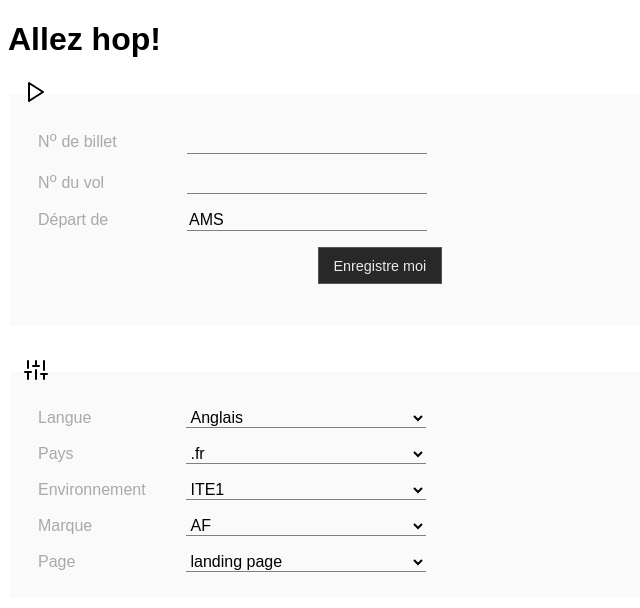
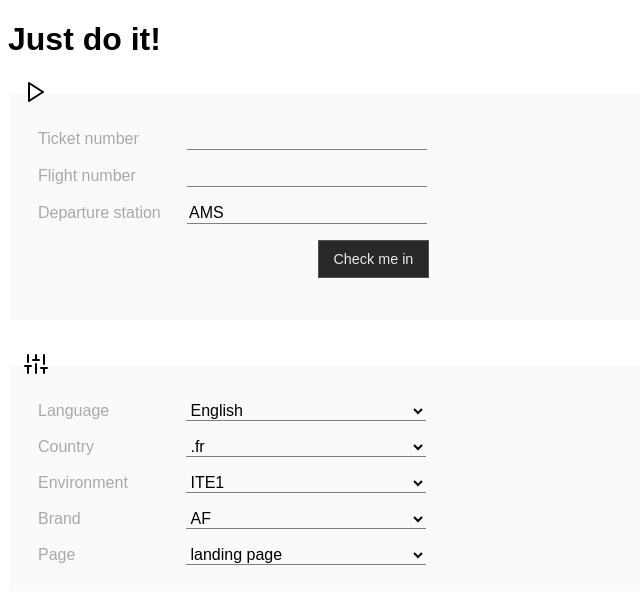
Before and after one commit to edjepetje/bw057.github.io, a plain HTML site: page stuff.html in a window 1280 px wide. Shown: the whole page, without its empty margins (0-640 px from the left). Drawn offline with Linux system fonts and the light colour scheme.

Commit message:
Update stuff.html

```diff
--- a/stuff.html
+++ b/stuff.html
@@ -83,21 +83,21 @@
     </style>
   </head>
 <body>
-<h1>Allez hop!</h1>
+<h1 class="tr" data-label="title">Allez hop!</h1>
 <form id="daform" action="voycamino" method="get">
     <fieldset>
         <legend><svg xmlns="http://www.w3.org/2000/svg" aria-hidden="true" width="24" height="24" viewBox="0 0 24 24" fill="none" stroke="currentColor" stroke-width="2" stroke-linecap="round" stroke-linejoin="round"><polygon points="5 3 19 12 5 21 5 3"></polygon></svg></legend>
         <div class="formline">
-            <label for="ticketnumber">N<sup>o</sup> de billet</label><input type="text" name="ticketnumber" id="ticketnumber" value="">
+            <label data-label="ticketnumber" class="tr" for="ticketnumber">N<sup>o</sup> de billet</label><input type="text" inputmode="numeric" pattern="[0-9]{13}|[0-9]{3}-[0-9]{10}" name="ticketnumber" id="ticketnumber" value="">
         </div>
         <div class="formline">
-          <label for="flightnumber">N<sup>o</sup> du vol</label><input type="text" name="flightnumber" id="flightnumber" value="">
+          <label data-label="flightnumber" class="tr" for="flightnumber">N<sup>o</sup> du vol</label><input type="text" name="flightnumber" pattern="[A-Z]{2}[0-9]{1,4}" id="flightnumber" value="">
         </div>
         <div class="formline">
-            <label for="departurestation">Départ de</label><input type="text" name="departurestation" id="departurestation" value="AMS">
+            <label data-label="departurestation" class="tr" for="departurestation">Départ de</label><input type="text" name="departurestation" pattern="[A-Z]{3}" id="departurestation" value="AMS">
         </div>
         <div class="formline">
-            <input class="btn" type="submit" value="Enregistre moi"></input>
+            <input class="btn tr" data-label="submit" type="submit" value="Enregistre moi"></input>
         </div>
     </fieldset>
 
@@ -106,15 +106,15 @@
             <svg xmlns="http://www.w3.org/2000/svg" aria-hidden="true" width="24" height="24" viewBox="0 0 24 24" fill="none" stroke="currentColor" stroke-width="2" stroke-linecap="round" stroke-linejoin="round"><line x1="4" y1="21" x2="4" y2="14"></line><line x1="4" y1="10" x2="4" y2="3"></line><line x1="12" y1="21" x2="12" y2="12"></line><line x1="12" y1="8" x2="12" y2="3"></line><line x1="20" y1="21" x2="20" y2="16"></line><line x1="20" y1="12" x2="20" y2="3"></line><line x1="1" y1="14" x2="7" y2="14"></line><line x1="9" y1="8" x2="15" y2="8"></line><line x1="17" y1="16" x2="23" y2="16"></line></svg>
         </legend>
         <div class="formline">
-            <label for="language">Langue</label>
+            <label class="tr" data-label="language" for="language">Langue</label>
             <select id="language">
-                <option value="en">Anglais</option>
+                <option value="en">English</option>
                 <option value="fr">Français</option>
-                <option value="nl">Néerlandais</option>
+                <option value="nl">Nederlands</option>
             </select>
         </div>
         <div class="formline">
-            <label for="cctld">Pays</label>
+            <label class="tr" data-label="cctld" for="cctld">Pays</label>
             <select id="cctld">
                 <option value="fr">.fr</option>
                 <option value="nl">.nl</option>
@@ -126,7 +126,7 @@
             </select>
         </div>
         <div class="formline">
-            <label for="environment">Environnement</label>
+            <label class="tr" data-label="environment" for="environment">Environnement</label>
             <select id="environment">
                 <option value="www-ite1">ITE1</option>
                 <option value="www-ite2">ITE2</option>
@@ -141,24 +141,24 @@
             </select>
         </div>
         <div class="formline">
-            <label for="brand">Marque</label>
+            <label class="tr" data-label="brand" for="brand">Marque</label>
             <select id="brand">
                 <option value="airfrance">AF</option>
                 <option value="klm">KL</option>
             </select>
         </div>
         <div class="formline">
-            <label for="page">Page</label>
+            <label class="tr" data-label="page" for="page">Page</label>
             <select id="page">
-                <option value="aHR0cHM6Ly97e2Vudmlyb25tZW50fX0ue3ticmFuZH19Lnt7Y2N0bGR9fS97e2xhbmd1YWdlfX0vY2hlY2staW4vbGFuZGluZy1wYWdl">landing page</option>
-                <option value="aHR0cHM6Ly97e2Vudmlyb25tZW50fX0ue3ticmFuZH19Lnt7Y2N0bGR9fS97e2xhbmd1YWdlfX0vY2hlY2staW4=">direct</option>
-                <option value="aHR0cHM6Ly97e2Vudmlyb25tZW50fX0ue3ticmFuZH19Lnt7Y2N0bGR9fS97e2xhbmd1YWdlfX0vY2hlY2staW4vdG9wLXRhc2tz">top tasks</option>
+                <option class="tr" data-label="page.landingpage" value="aHR0cHM6Ly97e2Vudmlyb25tZW50fX0ue3ticmFuZH19Lnt7Y2N0bGR9fS97e2xhbmd1YWdlfX0vY2hlY2staW4vbGFuZGluZy1wYWdl">landing page</option>
+                <option class="tr" data-label="page.direct" value="aHR0cHM6Ly97e2Vudmlyb25tZW50fX0ue3ticmFuZH19Lnt7Y2N0bGR9fS97e2xhbmd1YWdlfX0vY2hlY2staW4=">direct</option>
+                <option class="tr" data-label="page.toptasks" value="aHR0cHM6Ly97e2Vudmlyb25tZW50fX0ue3ticmFuZH19Lnt7Y2N0bGR9fS97e2xhbmd1YWdlfX0vY2hlY2staW4vdG9wLXRhc2tz">top tasks</option>
             </select>
         </div>
     </fieldset>
 </form>
 
-<script type="text/javascript">
+<script type="text/javascript" defer>
 var FORM_FIELDS = [
     "language",
     "cctld",
@@ -169,6 +169,120 @@ var FORM_FIELDS = [
     "flightnumber",
     "departurestation"
 ];
+
+var LABELS = [
+    {
+        id: "title",
+        fr: "Allez hop!",
+        en: "Just do it!",
+        nl: "Instappen!"
+    },
+    {
+        id: "ticketnumber",
+        fr: "N<sup>o</sup> de billet",
+        en: "Ticket number",
+        nl: "Ticketnummer"
+    },
+    {
+        id: "flightnumber",
+        fr: "N<sup>o</sup> du vol",
+        en: "Flight number",
+        nl: "Vluchtnummer"
+    },
+    {
+        id: "departurestation",
+        fr: "Départ de",
+        en: "Departure station",
+        nl: "Vertrekstation"
+    },
+    {
+        id: "submit",
+        fr: "Enregistre moi",
+        en: "Check me in",
+        nl: "Gaan met die banaan"
+    },
+    {
+        id: "language",
+        fr: "Langue",
+        en: "Language",
+        nl: "Taal"
+    },
+    {
+        id: "cctld",
+        fr: "Pays",
+        en: "Country",
+        nl: "Land"
+    },
+    {
+        id: "environment",
+        fr: "Environnement",
+        en: "Environment",
+        nl: "Omgeving"
+    },
+    {
+        id: "brand",
+        fr: "Marque",
+        en: "Brand",
+        nl: "Merk"
+    },
+    {
+        id: "page",
+        fr: "Page",
+        en: "Page",
+        nl: "Pagina"
+    },
+    {
+        id: "page.landingpage",
+        fr: "page de réception",
+        en: "landing page",
+        nl: "landingspagina"
+    },
+    {
+        id: "page.direct",
+        fr: "direct",
+        en: "direct",
+        nl: "direct"
+    },
+    {
+        id: "page.toptasks",
+        fr: "tâches principale",
+        en: "top tasks",
+        nl: "toptaken"
+    }
+
+];
+
+function getTranslation(pId, pLanguage) {
+    const lLabels = LABELS.filter(pLabel => pLabel.id === pId);
+    if (lLabels.length === 1) {
+        lLabel = lLabels[0];
+    } else {
+        return pId
+    }
+    const lLanguage = lLabel.hasOwnProperty(pLanguage) ? pLanguage : 'fr'
+    return lLabel[lLanguage];
+}
+
+function translate(pLanguage) {
+    const lTranslateableElements = document.getElementsByClassName('tr');
+
+    for (i = 0; i < lTranslateableElements.length; i++){
+        const lTranslation = getTranslation(
+            lTranslateableElements[i].attributes["data-label"].value,
+            pLanguage
+        );
+        switch (lTranslateableElements[i].nodeName) {
+            case "LABEL":
+            case "H1":
+            case "OPTION":
+                lTranslateableElements[i].innerHTML = lTranslation;
+                break;
+            default:
+                lTranslateableElements[i].value = lTranslation
+        }
+
+    }
+}
 
 function saveTheForm(){
     if (typeof localStorage !== 'undefined'){
@@ -188,7 +302,7 @@ function fillTheForm(){
 
 function addFormChangeListeners(){
     FORM_FIELDS.forEach(function(pFormField){
-      document.getElementById(pFormField).addEventListener("change", saveTheForm, false);
+        document.getElementById(pFormField).addEventListener("change", saveTheForm, false);
     });
 }
 
@@ -208,20 +322,35 @@ function normalizeTicketNumber(pTicketNumber){
 }
 
 function setTicketNumberToNormalized(pEvent){
-    document.getElementById('ticketnumber').value = normalizeTicketNumber(pEvent.target.value);
+    pEvent.target.value = normalizeTicketNumber(pEvent.target.value);
+}
+
+function automaticUpperCase(pEvent) {
+    pEvent.target.value = pEvent.target.value.toUpperCase();
+}
+
+function setTranslation(pEvent) {
+    translate(pEvent.target.value);
 }
 
 function main(){
     fillTheForm();
-    addFormChangeListeners();
     setActionURL();
+    translate(document.getElementById('language').value);
 
     document.getElementById('page').addEventListener("change", setActionURL, false);
     document.getElementById('environment').addEventListener("change", setActionURL, false);
     document.getElementById('brand').addEventListener("change", setActionURL, false);
     document.getElementById('cctld').addEventListener("change", setActionURL, false);
     document.getElementById('language').addEventListener("change", setActionURL, false);
-    document.getElementById('ticketnumber').addEventListener("change", setTicketNumberToNormalized, false)
+
+    document.getElementById('language').addEventListener("change", setTranslation, false);
+
+    document.getElementById('ticketnumber').addEventListener("change", setTicketNumberToNormalized, false);
+    document.getElementById('flightnumber').addEventListener("change", automaticUpperCase, false);
+    document.getElementById('departurestation').addEventListener("change", automaticUpperCase, false);
+
+    addFormChangeListeners();
 }
 
 main();
```
